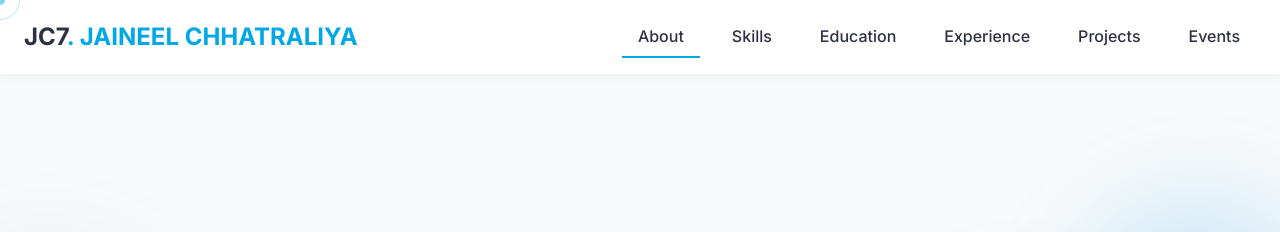
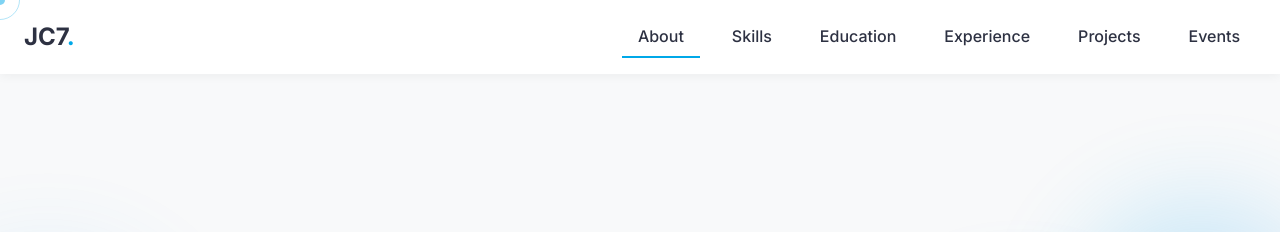
Before and after one commit to CodeByJc/Jaineel-Chhatraliya-Portfolio, a plain HTML site: page index.html in a window 1280 px wide. Shown: the top 232 px of the page. Drawn offline with Linux system fonts and the light colour scheme.

Commit message:
Update index.html

```diff
--- a/index.html
+++ b/index.html
@@ -13,7 +13,7 @@
     <nav class="navbar">
         <div class="container-custom">
             <div class="navbar-content">
-                <a href="#" class="logo">JC7<span class="text-accent">. JAINEEL CHHATRALIYA</span></a>
+                <a href="#" class="logo">JC7<span class="text-accent">.</span></a>
                 <div class="nav-links">
                     <a href="#hero" class="nav-link">About</a>
                     <a href="#skills" class="nav-link">Skills</a>
```
